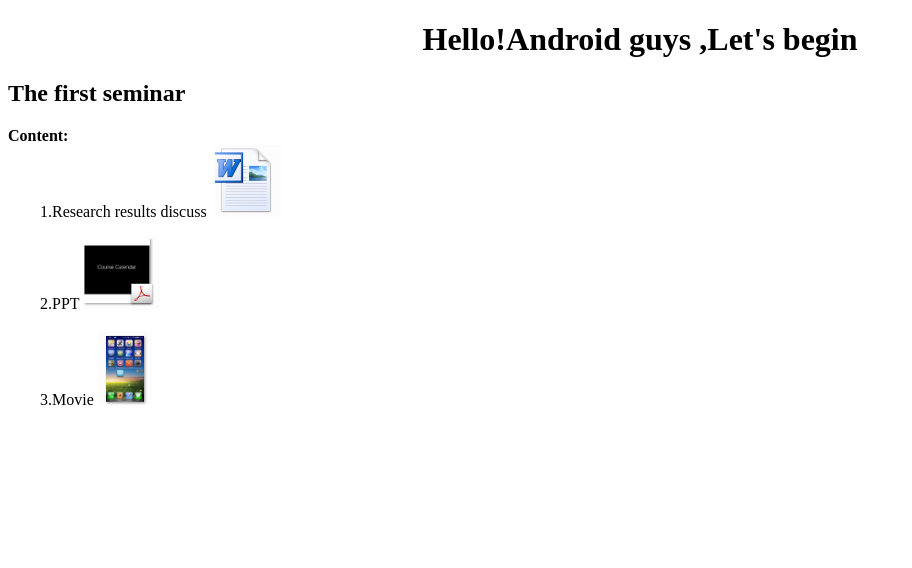
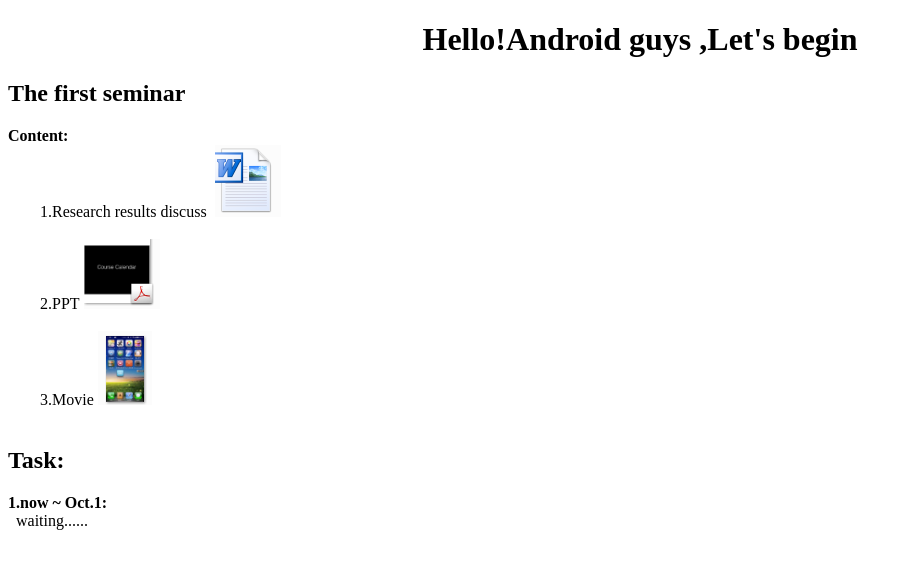
Before and after one commit to chgitcrazy/chgitcrazy.github.io, a plain HTML site: page developers/android.html in a window 1280 px wide. Shown: the whole page, without its empty margins (0-912 px from the left). Drawn offline with Linux system fonts and the light colour scheme.

Commit message:
push add android.html

```diff
--- a/developers/android.html
+++ b/developers/android.html
@@ -19,5 +19,9 @@
      <div>&nbsp;&nbsp;&nbsp;&nbsp;&nbsp;&nbsp;&nbsp;&nbsp;2.PPT&nbsp;<a href="http://chgitcrazy.github.io/developers/CC.pdf"><img src="discuss.png"/></a><br></div><br>
      <div>&nbsp;&nbsp;&nbsp;&nbsp;&nbsp;&nbsp;&nbsp;&nbsp;3.Movie&nbsp;<a href="http://chgitcrazy.github.io/developers/ucourse.mp4"><img src="example.png"/></a><br></div><br>
      </div>
+
+     <h2>Task:</h2>
+     <b>1.now ~ Oct.1:</b><br>
+     &nbsp;&nbsp;waiting......
 </body>
 </html>
```
